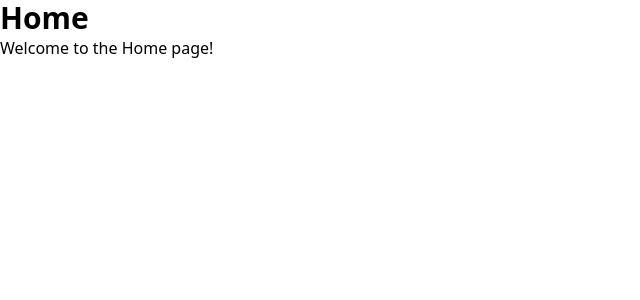
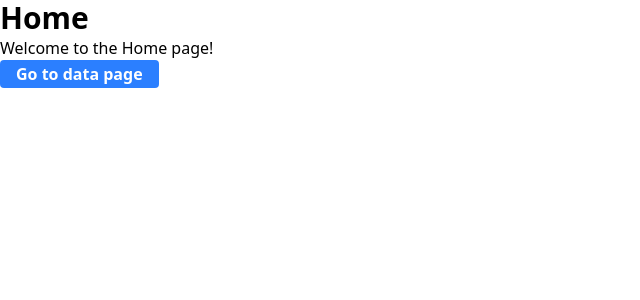
Before and after one commit to alriansyah/learn-reactjs-pzn, a React (Vite) app in the folder 2-react-router/: page / in a window 1280 px wide. Shown: the top 300 px of the page, without its empty margins (0-640 px from the left). Built offline with nearby package versions, Linux system fonts and the light colour scheme.

Commit message:
feat: learn react js react router -> useNavigate

```diff
--- a/2-react-router/src/components/home/index.tsx
+++ b/2-react-router/src/components/home/index.tsx
@@ -1,8 +1,23 @@
+import { useNavigate } from "react-router";
+
 function Home() {
+  const navigate = useNavigate();
+
+  function handleClick(): void {
+    navigate({
+      pathname: "/data",
+    });
+  }
   return (
     <div>
       <h1 className="text-3xl font-bold">Home</h1>
       <p>Welcome to the Home page!</p>
+      <button
+        className="bg-blue-500 hover:bg-blue-700 text-white font-bold py-0.5 px-4 rounded"
+        onClick={handleClick}
+      >
+        Go to data page
+      </button>
     </div>
   );
 }
--- a/2-react-router/src/components/image/index.tsx
+++ b/2-react-router/src/components/image/index.tsx
@@ -1,7 +1,7 @@
 import { useParams } from "react-router";
 
 function Image() {
-  const params = useParams();
+  const params = useParams<{ "*": string | undefined }>();
 
   return (
     <>
--- a/2-react-router/src/components/not-found/index.tsx
+++ b/2-react-router/src/components/not-found/index.tsx
@@ -1,7 +1,7 @@
 import { useParams } from "react-router";
 
 export default function NotFound() {
-  const params = useParams();
+  const params = useParams<{ "*": string | undefined }>();
   return (
     <div>
       <h1>Not Found</h1>
```
